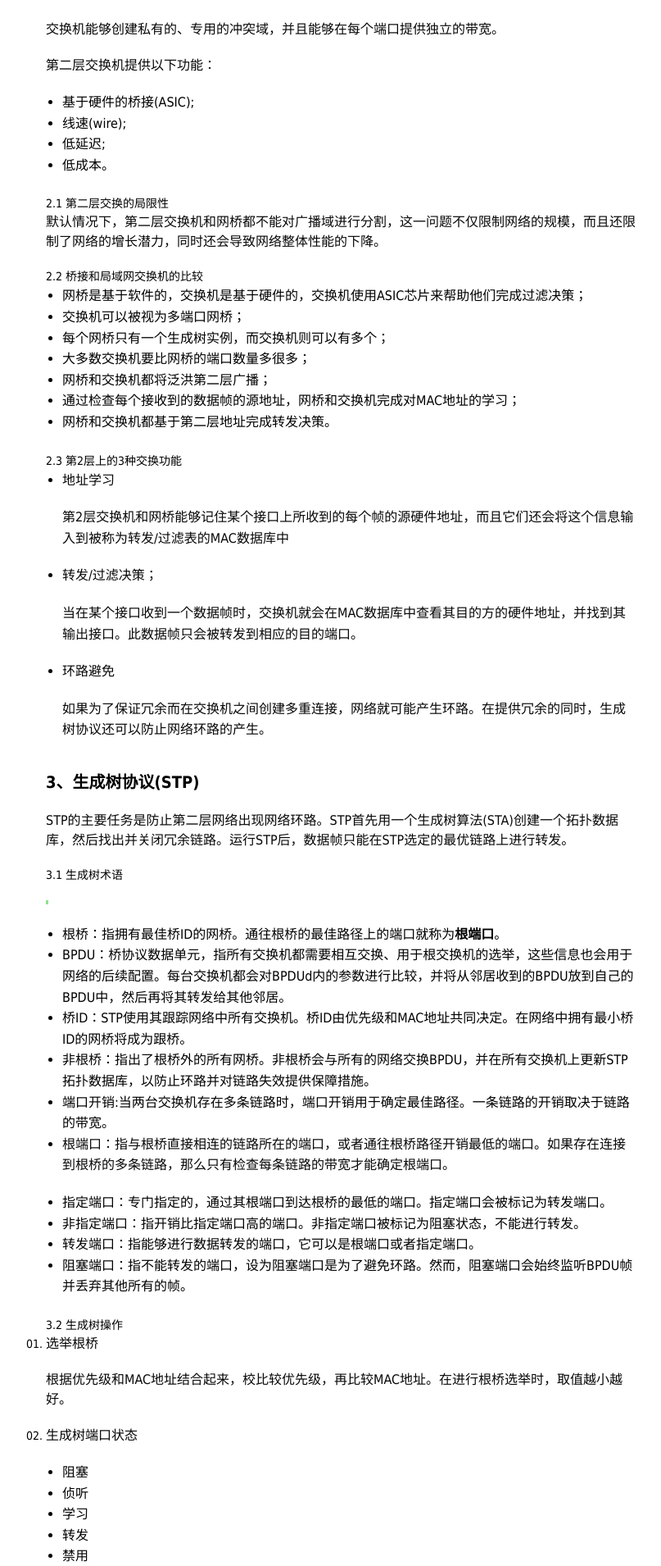
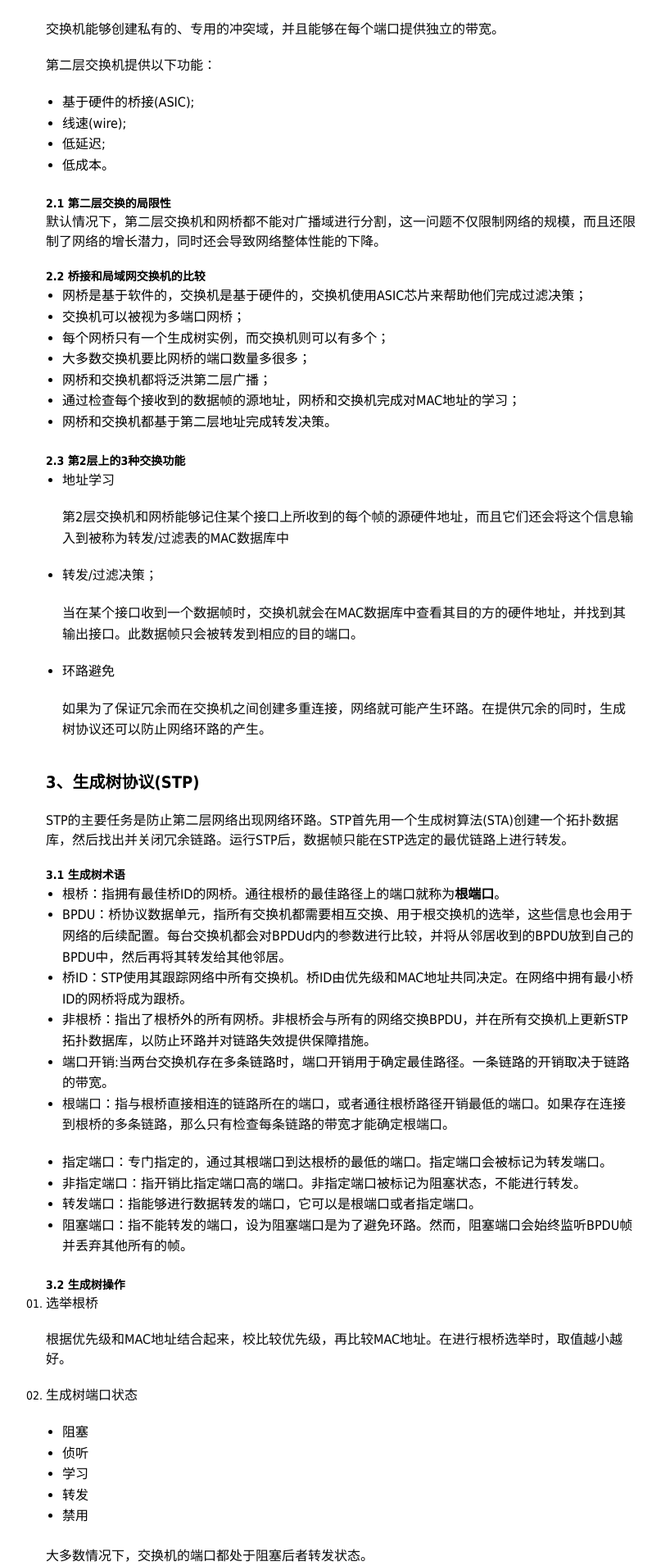
Before and after one commit to Xesian/Xesian, a Jekyll site: the page built from _posts/2015-05-31-思科学习笔记5.markdown, in a window 1280 px wide. Shown: the part 742-2652 px from the top of the page at 82% size, without its empty margins (224-1031 px from the left). Built offline with Jekyll 4.4.1, drawn with Linux system fonts in a browser that asks for light colours; nearby versions of some CDN libraries; some web fonts are replaced; comment, search, counter and statistics services are not loaded.

Commit message:
xesin commit

```diff
--- a/_posts/2015-05-31-思科学习笔记5.markdown
+++ b/_posts/2015-05-31-思科学习笔记5.markdown
@@ -22,11 +22,11 @@ keywords: STP
 * 低延迟;
 * 低成本。
 
-###### 2.1 第二层交换的局限性
+###### **2.1 第二层交换的局限性**
 
   默认情况下，第二层交换机和网桥都不能对广播域进行分割，这一问题不仅限制网络的规模，而且还限制了网络的增长潜力，同时还会导致网络整体性能的下降。
 
-###### 2.2 桥接和局域网交换机的比较
+###### **2.2 桥接和局域网交换机的比较**
 
 * 网桥是基于软件的，交换机是基于硬件的，交换机使用ASIC芯片来帮助他们完成过滤决策；
 * 交换机可以被视为多端口网桥；
@@ -36,7 +36,7 @@ keywords: STP
 * 通过检查每个接收到的数据帧的源地址，网桥和交换机完成对MAC地址的学习；
 * 网桥和交换机都基于第二层地址完成转发决策。
 
-###### 2.3 第2层上的3种交换功能
+###### **2.3 第2层上的3种交换功能**
 
 * 地址学习
 
@@ -54,9 +54,7 @@ keywords: STP
 
   STP的主要任务是防止第二层网络出现网络环路。STP首先用一个生成树算法(STA)创建一个拓扑数据库，然后找出并关闭冗余链路。运行STP后，数据帧只能在STP选定的最优链路上进行转发。
 
-###### 3.1 生成树术语
-
->
+###### **3.1 生成树术语**
 
 * 根桥：指拥有最佳桥ID的网桥。通往根桥的最佳路径上的端口就称为**根端口**。
 * BPDU：桥协议数据单元，指所有交换机都需要相互交换、用于根交换机的选举，这些信息也会用于网络的后续配置。每台交换机都会对BPDUd内的参数进行比较，并将从邻居收到的BPDU放到自己的BPDU中，然后再将其转发给其他邻居。
@@ -70,7 +68,7 @@ keywords: STP
 * 转发端口：指能够进行数据转发的端口，它可以是根端口或者指定端口。
 * 阻塞端口：指不能转发的端口，设为阻塞端口是为了避免环路。然而，阻塞端口会始终监听BPDU帧并丢弃其他所有的帧。
 
-###### 3.2 生成树操作
+###### **3.2 生成树操作**
 
 1. 选举根桥
 
```
